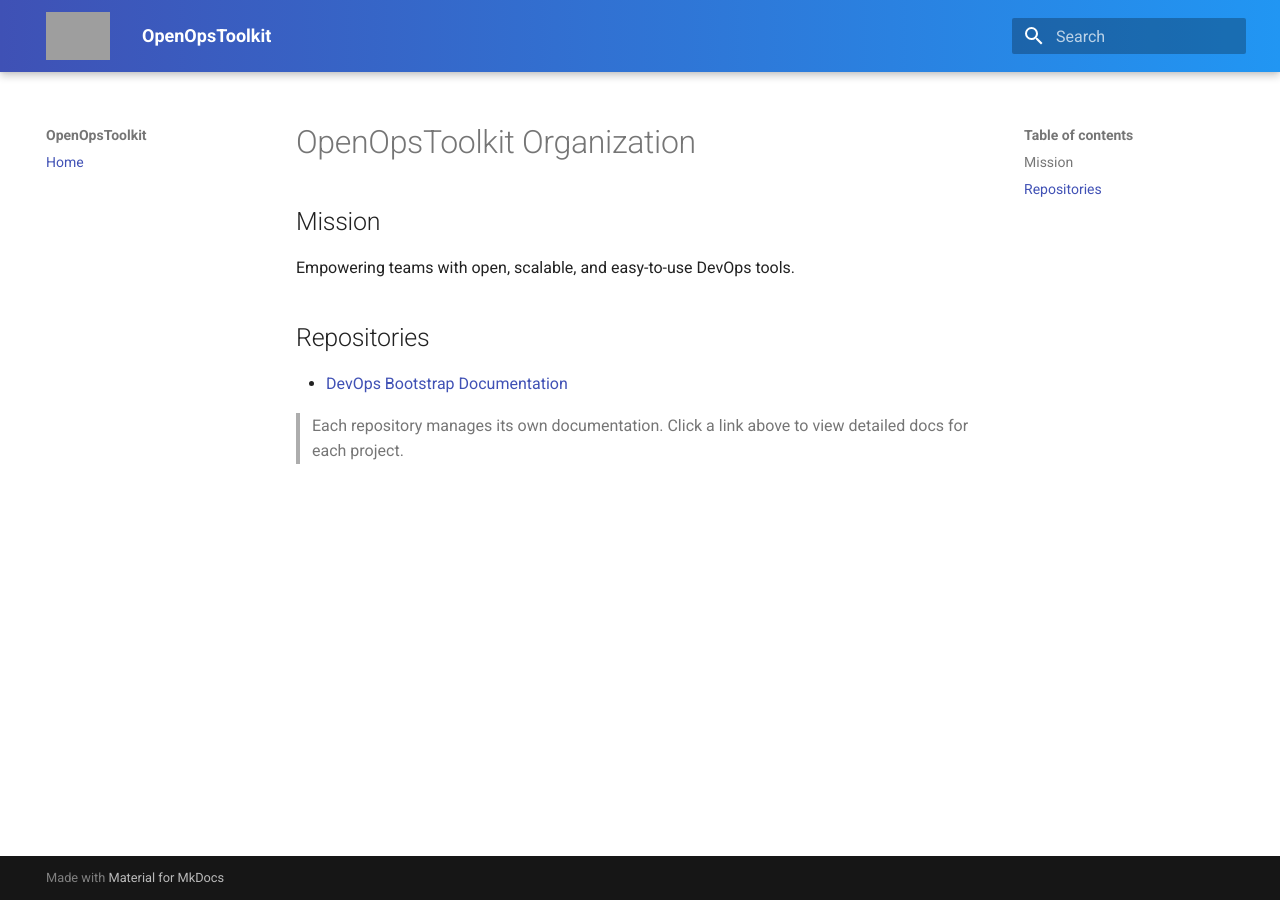
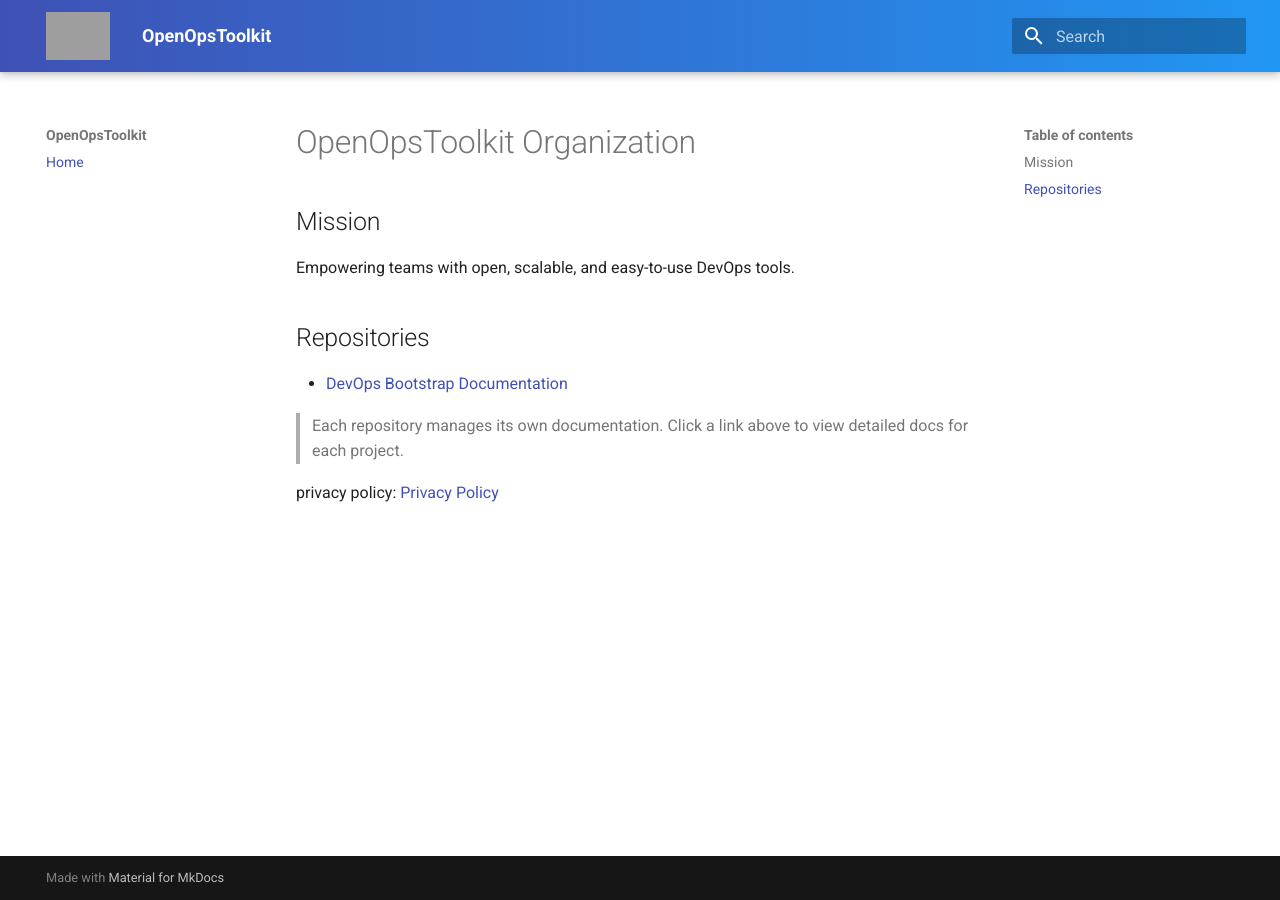
Before and after one commit to OpenOpsToolkit/OpenOpsToolkit.github.io, an MkDocs documentation site: the page built from docs/index.md, in a window 1280 px wide. Built offline with MkDocs 1.6.1 and Material for MkDocs 9.7.7, drawn with Linux system fonts in a browser that asks for light colours; grey boxes are pictures that could not be loaded.

Commit message:
Update documentation: enhance index and organization pages with additional content and formatting

```diff
--- a/docs/index.md
+++ b/docs/index.md
@@ -4,8 +4,12 @@
 
 Empowering teams with open, scalable, and easy-to-use DevOps tools.
 
+
+
 ## Repositories
 
 - [DevOps Bootstrap Documentation](https://openopstoolkit.github.io/devops-bootstrap/)
 
 > Each repository manages its own documentation. Click a link above to view detailed docs for each project.
+
+privacy policy: [Privacy Policy](privacy.md)
```
Also changed, not shown: docs/org.md (+1 -0 lines).
